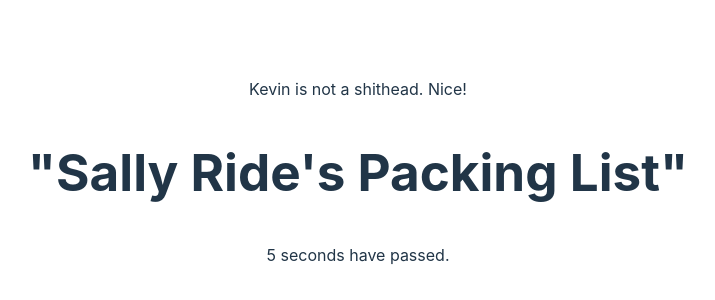
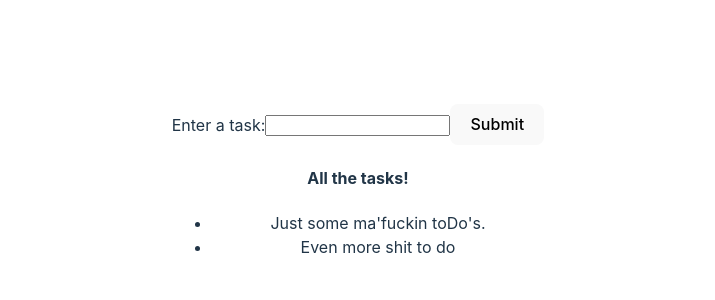
Before and after one commit to Kbouti/reactSandbox, a React (Vite) app: page / in a window 1280 px wide. Shown: the part 220-520 px from the top of the page, without its empty margins (282-997 px from the left). Built offline with nearby package versions, Linux system fonts and the light colour scheme.

Commit message:
Begin new practice

```diff
--- a/src/main.jsx
+++ b/src/main.jsx
@@ -2,9 +2,10 @@ import React from 'react'
 import ReactDOM from 'react-dom/client'
 import App from './App.jsx'
 import './index.css'
-import { useState, useEffect } from "react";
+import { useState, useEffect } from "react"
 
-import PackingList from './practice.jsx';
+import FunctionalInput from "./practice.jsx"
+
 const kevin = {
   name:"Kevin",
   isShithead: false,
@@ -31,11 +32,14 @@ function Shithead({person}) {
 
 
 
+
+
+
+
 ReactDOM.createRoot(document.getElementById('root')).render(
   <React.StrictMode>
-    <Shithead person =  {kevin}/>
-    <PackingList/>
-    <App />
+    {/* <Shithead person =  {kevin}/> */}
+    <FunctionalInput/>
   </React.StrictMode>,
 )
 
--- a/src/practice.jsx
+++ b/src/practice.jsx
@@ -1,22 +1,45 @@
 import { useState, useEffect } from "react";
+import React from "react";
 
-function Item({ name, isPacked }) {
-    if (isPacked) {
-        return null
-        // return  <li className="item">{name}✔</li>;
-    }
-  return <li className="item">{name}</li>;
-}
+const FunctionalInput = ({ name }) => {
+  const [todos, setTodos] = useState([
+    "Just some ma'fuckin toDo's. ",
+    "Even more shit to do",
+  ]);
+  const [inputVal, setInputVal] = useState("");
 
-export default function PackingList() {
+  const handleInputChange = (e) => {
+    setInputVal(e.target.value);
+  };
+
+  const handleSubmit = (e) => {
+    e.preventDefault();
+    setTodos((todo) => [...todo, inputVal]);
+    setInputVal("");
+  };
+
   return (
     <section>
-      <h1>"Sally Ride's Packing List"</h1>
+      <h3>{name}</h3>
+      <form onSubmit={handleSubmit}>
+        <label htmlFor="task-entry">Enter a task:</label>
+        <input
+          type="text"
+          name="task-entry"
+          value={inputVal}
+          onChange={handleInputChange}
+        />
+        <button type="submit">Submit</button>
+      </form>
+      <h4>All the tasks!</h4>
       <ul>
-        <Item isPacked={true} name="space suit" />
-        <Item isPacked={true} name="Helmet with gold leaf" />
-        <Item isPacked={true} name="Photo of Tam" />
+        {todos.map((todo) => (
+          <li key={todo}>{todo}</li>
+        ))}
       </ul>
     </section>
   );
-}
+};
+
+
+export default FunctionalInput
```
